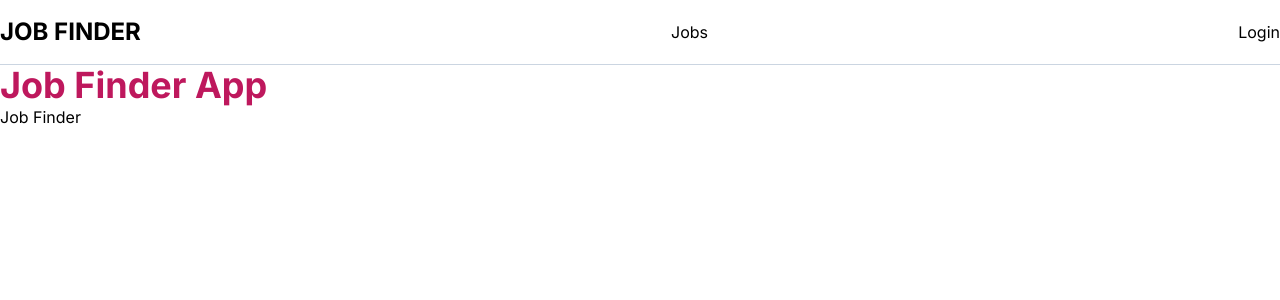
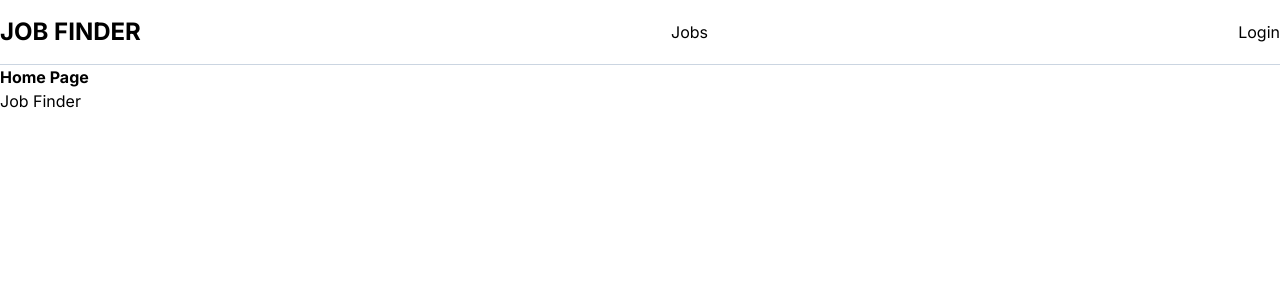
Before and after one commit to humbl3man/job-board-app, a SvelteKit app: page / in a window 1280 px wide. Shown: the top 300 px of the page. Built offline with nearby package versions, Linux system fonts and the light colour scheme.

Commit message:
add basic routes

```diff
--- a/src/routes/+page.svelte
+++ b/src/routes/+page.svelte
@@ -1 +1 @@
-<h1 class="text-4xl text-pink-700">Job Finder App</h1>
+<h1>Home Page</h1>
--- /dev/null
+++ b/src/routes/admin/+page.svelte
@@ -0,0 +1 @@
+<h1>Admin</h1>
--- /dev/null
+++ b/src/routes/jobs/+page.svelte
@@ -0,0 +1 @@
+<h1>Job Listings</h1>
--- /dev/null
+++ b/src/routes/login/+page.svelte
@@ -0,0 +1 @@
+<h1>Login</h1>
--- /dev/null
+++ b/src/routes/register/+page.svelte
@@ -0,0 +1 @@
+<h1>Register</h1>
```
